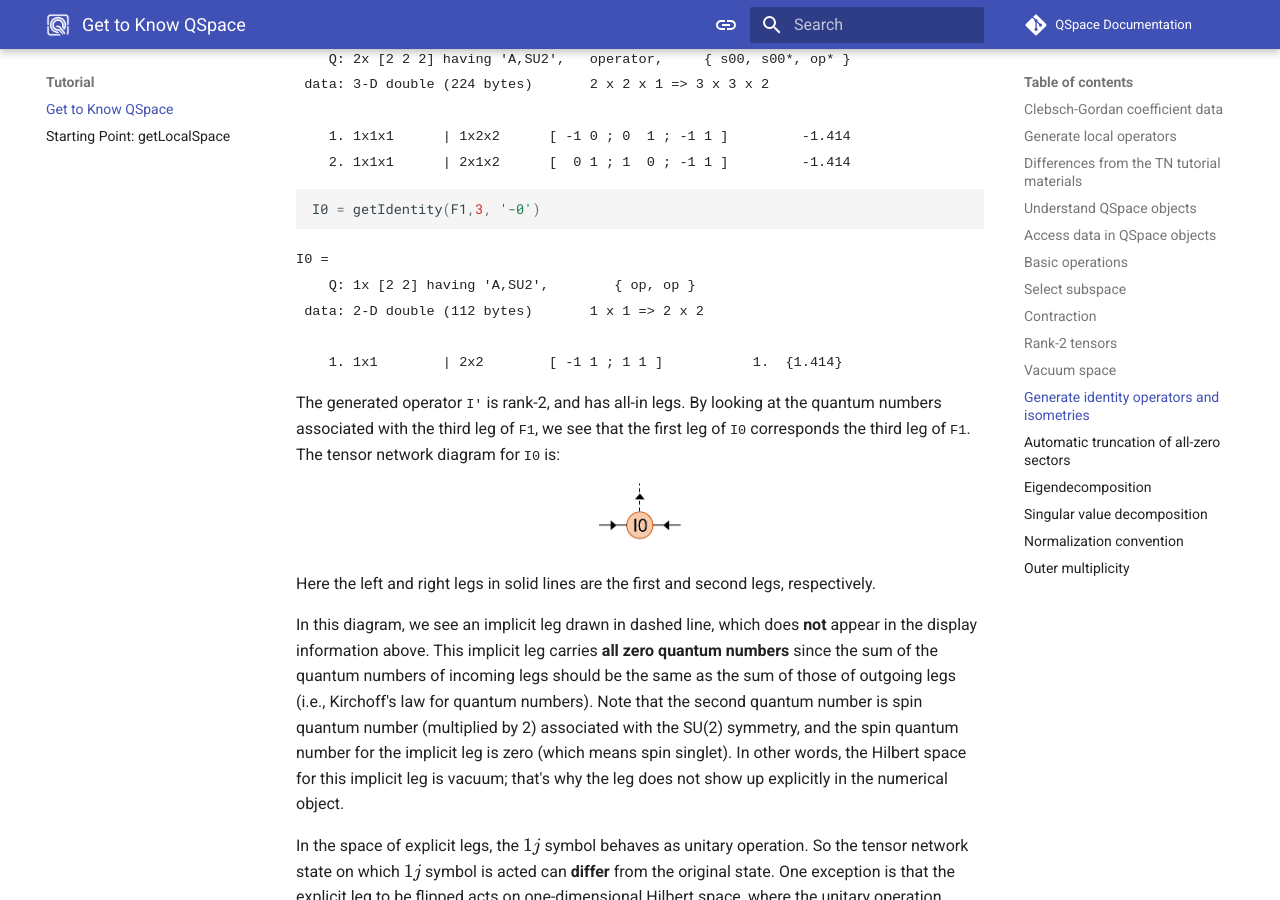
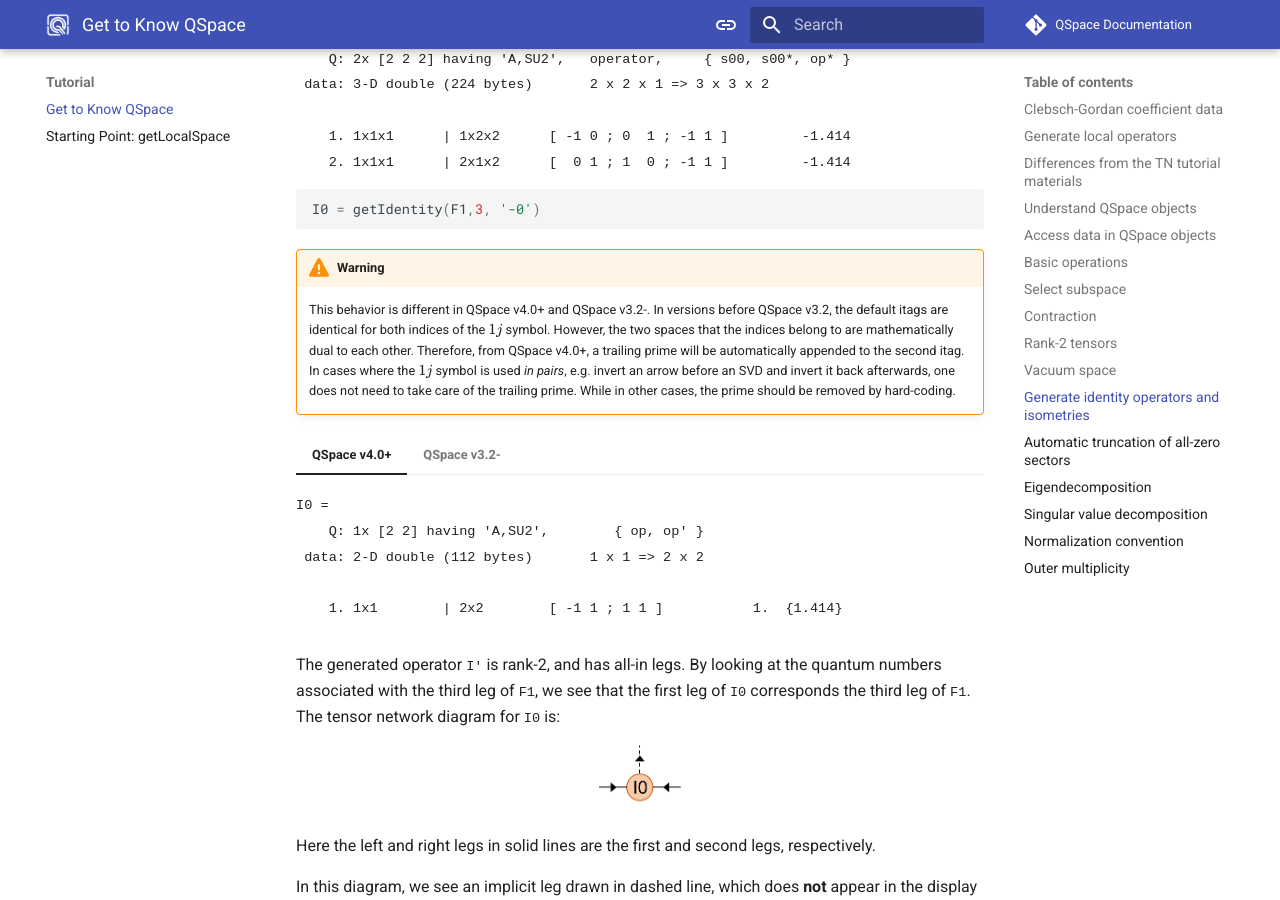
Before and after one commit to Open-Source-QSpace/QSpace-Documentation, an MkDocs documentation site: the page built from docs/tutorial/QSpace_intro.md, in a window 1280 px wide and 900 px high, scrolled down 22943 px. Built offline with MkDocs 1.6.1 and Material for MkDocs 9.7.7, drawn with Linux system fonts in a browser that asks for light colours; comment, search, counter and statistics services are not loaded; the version menu is left out.

Commit message:
Update the 1j symbol docs in the QSpace introduction page

````diff
--- a/docs/tutorial/QSpace_intro.md
+++ b/docs/tutorial/QSpace_intro.md
@@ -864,13 +864,25 @@ F1
 I0 = getIdentity(F1,3, '-0')
 ```
 
-<span style="font-family: monospace; font-size:.85em">I0 = <br>
-&nbsp;&nbsp;&nbsp;&nbsp;Q: 1x [2 2] having 'A,SU2',&nbsp;&nbsp;&nbsp;&nbsp;&nbsp;&nbsp;&nbsp;&nbsp;{ op, op }&nbsp;&nbsp;&nbsp;<br>
-&nbsp;data: 2-D double (112 bytes)&nbsp;&nbsp;&nbsp;&nbsp;&nbsp;&nbsp;&nbsp;1 x 1 => 2 x 2<br>
-<br>
-&nbsp;&nbsp;&nbsp;&nbsp;1. 1x1&nbsp;&nbsp;&nbsp;&nbsp;&nbsp;&nbsp;&nbsp;&nbsp;|&nbsp;2x2 &nbsp;&nbsp;&nbsp;&nbsp;&nbsp;&nbsp;&nbsp;[ -1 1 ; 1 1 ]&nbsp;&nbsp;&nbsp;&nbsp;&nbsp;&nbsp;&nbsp;&nbsp;&nbsp;&nbsp;&nbsp;1.&nbsp;&nbsp;{1.414}</span>
+!!! warning
 
+    This behavior is different in QSpace v4.0+ and QSpace v3.2-. In versions before QSpace v3.2, the default itags are identical for both indices of the $1j$ symbol. However, the two spaces that the indices belong to are mathematically dual to each other. Therefore, from QSpace v4.0+, a trailing prime will be automatically appended to the second itag. In cases where the $1j$ symbol is used *in pairs*, e.g. invert an arrow before an SVD and invert it back afterwards, one does not need to take care of the trailing prime. While in other cases, the prime should be removed by hard-coding.
 
+=== "QSpace v4.0+"
+
+    <span style="font-family: monospace; font-size:.85em">I0 = <br>
+    &nbsp;&nbsp;&nbsp;&nbsp;Q: 1x [2 2] having 'A,SU2',&nbsp;&nbsp;&nbsp;&nbsp;&nbsp;&nbsp;&nbsp;&nbsp;{ op, op' }&nbsp;&nbsp;&nbsp;<br>
+    &nbsp;data: 2-D double (112 bytes)&nbsp;&nbsp;&nbsp;&nbsp;&nbsp;&nbsp;&nbsp;1 x 1 => 2 x 2<br>
+    <br>
+    &nbsp;&nbsp;&nbsp;&nbsp;1. 1x1&nbsp;&nbsp;&nbsp;&nbsp;&nbsp;&nbsp;&nbsp;&nbsp;|&nbsp;2x2 &nbsp;&nbsp;&nbsp;&nbsp;&nbsp;&nbsp;&nbsp;[ -1 1 ; 1 1 ]&nbsp;&nbsp;&nbsp;&nbsp;&nbsp;&nbsp;&nbsp;&nbsp;&nbsp;&nbsp;&nbsp;1.&nbsp;&nbsp;{1.414}</span>
+
+=== "QSpace v3.2-"
+
+    <span style="font-family: monospace; font-size:.85em">I0 = <br>
+    &nbsp;&nbsp;&nbsp;&nbsp;Q: 1x [2 2] having 'A,SU2',&nbsp;&nbsp;&nbsp;&nbsp;&nbsp;&nbsp;&nbsp;&nbsp;{ op, op }&nbsp;&nbsp;&nbsp;<br>
+    &nbsp;data: 2-D double (112 bytes)&nbsp;&nbsp;&nbsp;&nbsp;&nbsp;&nbsp;&nbsp;1 x 1 => 2 x 2<br>
+    <br>
+    &nbsp;&nbsp;&nbsp;&nbsp;1. 1x1&nbsp;&nbsp;&nbsp;&nbsp;&nbsp;&nbsp;&nbsp;&nbsp;|&nbsp;2x2 &nbsp;&nbsp;&nbsp;&nbsp;&nbsp;&nbsp;&nbsp;[ -1 1 ; 1 1 ]&nbsp;&nbsp;&nbsp;&nbsp;&nbsp;&nbsp;&nbsp;&nbsp;&nbsp;&nbsp;&nbsp;1.&nbsp;&nbsp;{1.414}</span>
 
 The generated operator <span style="font-family: monospace; font-size:.85em">I'</span> is rank-2, and has all-in legs. By looking at the quantum numbers associated with the third leg of <span style="font-family: monospace; font-size:.85em">F1</span>, we see that the first leg of <span style="font-family: monospace; font-size:.85em">I0</span> corresponds the third leg of <span style="font-family: monospace; font-size:.85em">F1</span>. The tensor network diagram for <span style="font-family: monospace; font-size:.85em">I0</span> is:
 
````
